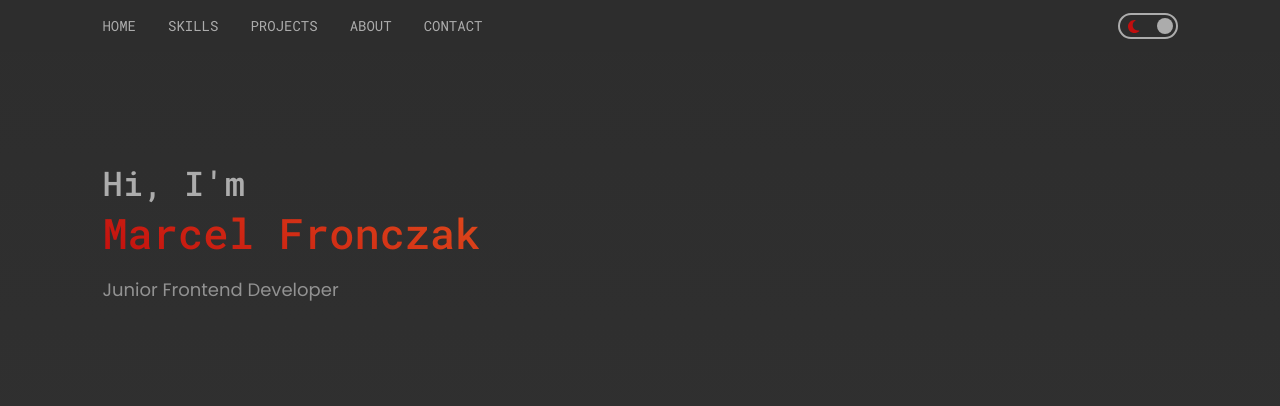
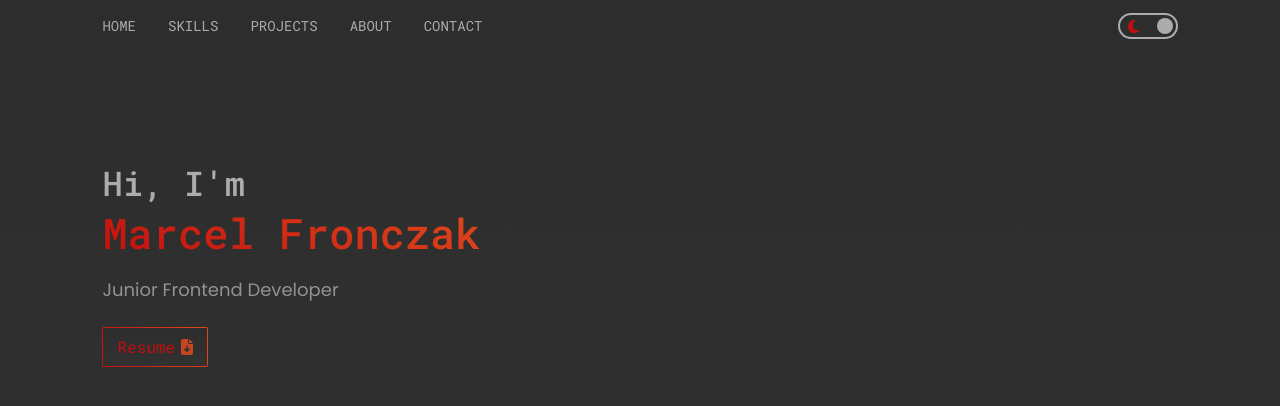
Before and after one commit to MarcelFronczak/portfolio, a React (Create React App) app: page / in a window 1280 px wide. Shown: the top 406 px of the page. Built offline with nearby package versions, Linux system fonts and the light colour scheme.

Commit message:
resume btn + hero styling added

```diff
--- a/src/components/Home.jsx
+++ b/src/components/Home.jsx
@@ -1,6 +1,9 @@
 import React, { useContext } from 'react'
 import { ThemeContext } from '../context/ThemeContext'
 import '../styles/home.scss'
+import resume from '../assets/M-Fronczak-CV.pdf'
+import { FontAwesomeIcon } from '@fortawesome/react-fontawesome'
+import { faFileArrowDown } from '@fortawesome/free-solid-svg-icons'
 
 function Home() {
   const {theme} = useContext(ThemeContext);
@@ -9,6 +12,12 @@ function Home() {
       <div>
         <h1>Hi, I'm<br></br><span>Marcel Fronczak</span></h1>
         <p>Junior Frontend Developer</p>
+        <div className='gradient-wrap'>
+          <a href={resume} download='M-Fronczak-CV.pdf' className='resume-btn'>
+            Resume
+            <FontAwesomeIcon icon={faFileArrowDown} className='file-icon'/>
+          </a>
+        </div>
       </div>
     </section>
   )
--- a/src/styles/home.scss
+++ b/src/styles/home.scss
@@ -19,6 +19,33 @@ section {
         font-size: 18px;
         font-weight: 400;
     }
+
+    .gradient-wrap {
+        width: 106px;
+        height: 40px;
+        padding: 1px;
+        display: flex;
+        justify-content: center;
+        align-items: center;
+        border-radius: 2px;
+        margin-top: 1.5rem;
+    }
+
+    .resume-btn {
+        height: 100%;
+        width: 100%;
+        text-align: center;
+        display: flex;
+        justify-content: center;
+        align-items: center;
+        text-decoration: none;
+        line-height: 8px;
+        gap: 6px;
+    }
+
+    .file-icon {
+        opacity: 0.85;
+    }
 }
 
 section.dark {
@@ -36,6 +63,19 @@ section.dark {
 
     p {
         color: $text-secondary-dark-theme;
+    }
+
+    .gradient-wrap {
+        background: $gradient-red-dark-theme;
+    }
+
+    .resume-btn {
+        background: $background-gradient-dark-theme;
+        color: $accent-red-dark-theme;
+    }
+
+    .file-icon {
+        color: #E04B1C;
     }
 }
 
@@ -55,4 +95,17 @@ section.light {
     p {
         color: $text-secondary-light-theme;
     }
+
+    .gradient-wrap {
+        background: $gradient-red-light-theme;
+    }
+
+    .resume-btn {
+        background: $background-gradient-light-theme;
+        color: $accent-red-light-theme;
+    }
+
+    .file-icon {
+        color: #F55F30;
+    }
 }
--- a/src/styles/navbar.scss
+++ b/src/styles/navbar.scss
@@ -134,7 +134,7 @@ nav.dark {
     .menu-web {
         background: transparent;
         li::after {
-            background-color: $accent-red-dark-theme;
+            background: $gradient-red-dark-theme;
         }
     }
 
@@ -166,7 +166,7 @@ nav.light {
     .menu-web {
         background: transparent;
         li::after {
-            background-color: $accent-red-light-theme;
+            background: $gradient-red-light-theme;
         }
     }
     li::before {
```
Also changed, not shown: 1 other file (tests, documents, lock files or other folders).
